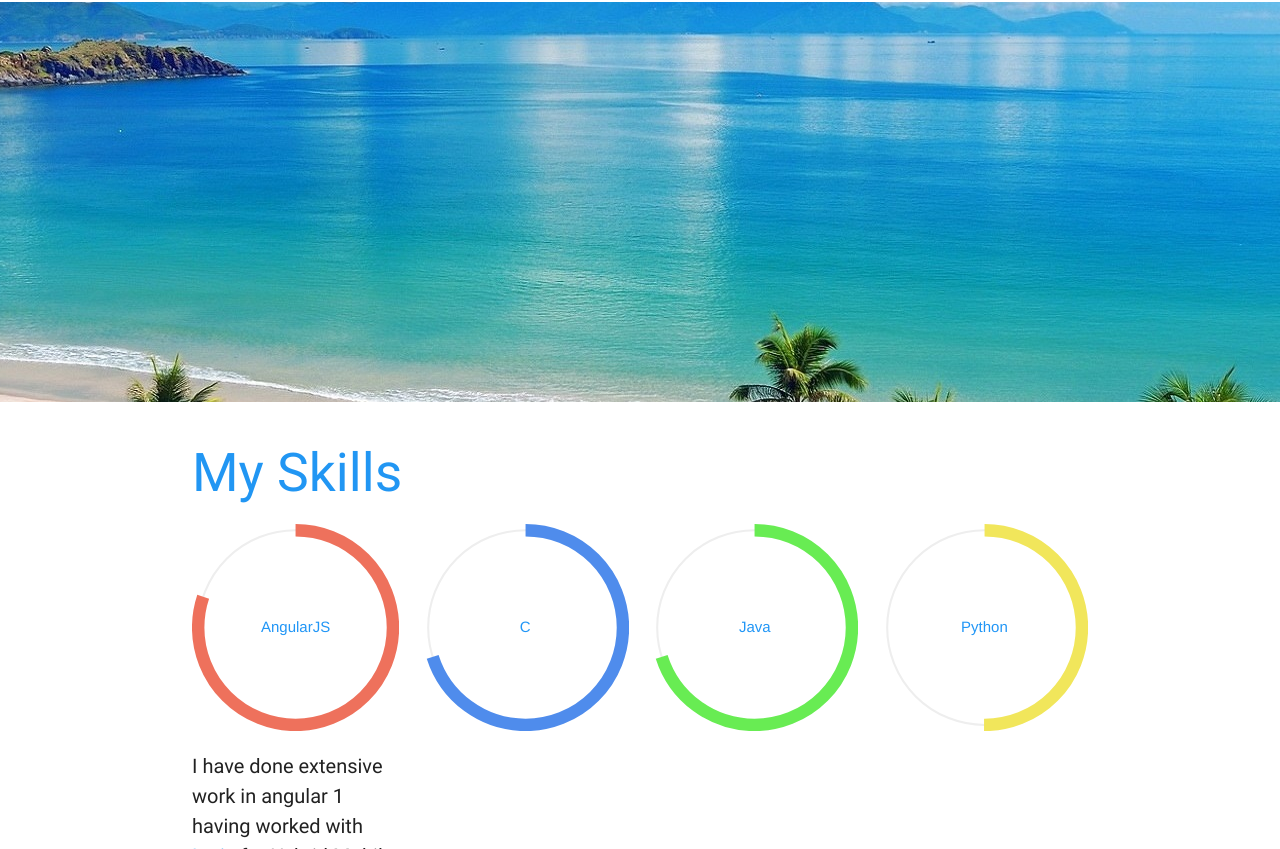
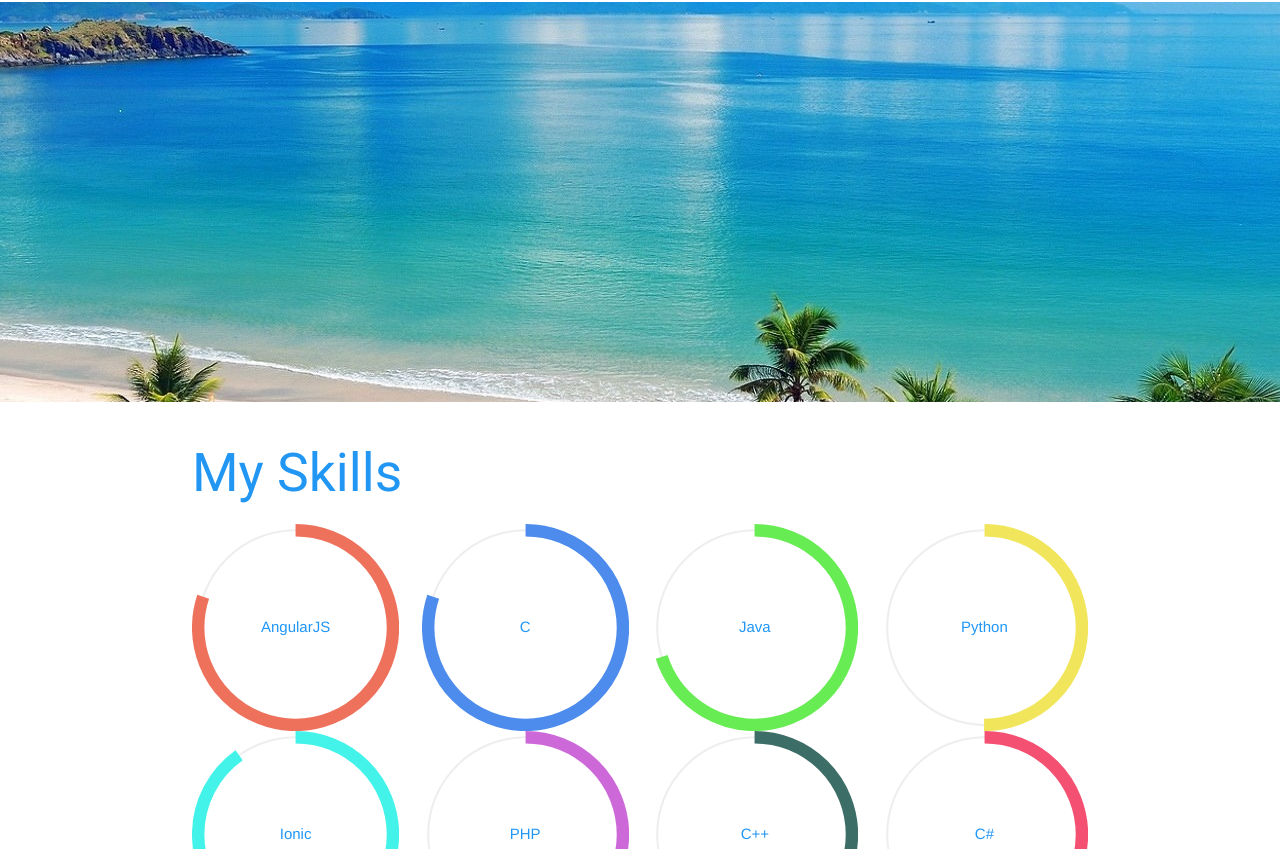
Before and after one commit to maschad/my_website, a plain HTML site: page index.html in a window 1280 px wide. Shown: the part 1951-2800 px from the top of the page. Drawn offline with nearby package versions, Linux system fonts and the light colour scheme; some packages are replaced by stand-ins of ours; a script that the page names is missing.

Commit message:
Added pace js and finished up skills

```diff
--- a/index.html
+++ b/index.html
@@ -11,6 +11,7 @@
     <link href="min/custom-min.css" type="text/css" rel="stylesheet" >
     <link href="css/freelancer.css" rel="stylesheet">
     <link type="text/css" rel="stylesheet" href="css/animate.css">
+    <link rel="stylesheet" type="text/css" href="css/pace.css">
 
 </head>
 <body id="top" class="scrollspy">
@@ -107,8 +108,6 @@
         <div class="row">
             <div class="col s12 m3">
                 <div id="js" class="circle-loading"></div>
-                <p>I have done extensive work in angular 1 having worked with <a href="https://ionicframework.com/">Ionic</a> for Hybrid Mobile applications. As well as with bootstrap for regular web page applications.</p>
-                <p> I am currently working on a <a href="https://github.com/maschad/UWICloudCastWebsite"> Literacy Tutor Web platform </a>using Angular2, AngularFire2 and Firebase, along with a ASRS Library called <a href="https://github.com/kaldi-asr/kaldi">Kaldi.</a></p>
             </div>
             <div class="col s12 m3">
                 <div id="c" class="circle-loading"></div>
@@ -118,6 +117,18 @@
             </div>
             <div class="col s12 m3">
                 <div id="py" class="circle-loading"></div>
+            </div>
+            <div class="col s12 m3">
+                <div id="ionic" class="circle-loading"></div>
+            </div>
+            <div class="col s12 m3">
+                <div id="php" class="circle-loading"></div>
+            </div>
+            <div class="col s12 m3">
+                <div id="cpp" class="circle-loading"></div>
+            </div>
+            <div class="col s12 m3">
+                <div id="cs" class="circle-loading"></div>
             </div>
         </div>
     </div>
@@ -288,6 +299,7 @@
 
     <!--  Scripts-->
     <script src="min/plugin-min.js"></script>
+    <script src="js/pace.min.js"></script>
     <script src="js/progressbar.min.js"></script>
     <script src="min/custom-min.js"></script>
     <script
@@ -375,6 +387,78 @@
     pbar.text.style.fontFamily = '"Raleway", Helvetica, sans-serif';
     pbar.text.style.color = '#2196F6';
 
+    var ionicbar = new ProgressBar.Circle(ionic, {
+      color: '#41f4eb',
+      trailColor: '#eee',
+      trailWidth: 1,
+      duration: 1400,
+      easing: 'bounce',
+      strokeWidth: 6,
+      from: {color: '#FFEA82', a:0},
+      to: {color: '#41f4eb', a:1},
+      // Set default step function for all animate calls
+      step: function(state, circle) {
+        circle.path.setAttribute('stroke', state.color);
+        circle.setText('Ionic');
+      }
+     });
+    ionicbar.text.style.fontFamily = '"Raleway", Helvetica, sans-serif';
+    ionicbar.text.style.color = '#2196F6';
+
+    var csbar = new ProgressBar.Circle(cs, {
+      color: '#f44271',
+      trailColor: '#eee',
+      trailWidth: 1,
+      duration: 1400,
+      easing: 'bounce',
+      strokeWidth: 6,
+      from: {color: '#FFEA82', a:0},
+      to: {color: '#f44271', a:1},
+      // Set default step function for all animate calls
+      step: function(state, circle) {
+        circle.path.setAttribute('stroke', state.color);
+        circle.setText('C#');
+      }
+     });
+    csbar.text.style.fontFamily = '"Raleway", Helvetica, sans-serif';
+    csbar.text.style.color = '#2196F6';
+
+    var phpbar = new ProgressBar.Circle(php, {
+      color: '#be41f4',
+      trailColor: '#eee',
+      trailWidth: 1,
+      duration: 1400,
+      easing: 'bounce',
+      strokeWidth: 6,
+      from: {color: '#FFEA82', a:0},
+      to: {color: '#be41f4', a:1},
+      // Set default step function for all animate calls
+      step: function(state, circle) {
+        circle.path.setAttribute('stroke', state.color);
+        circle.setText('PHP');
+      }
+     });
+    phpbar.text.style.fontFamily = '"Raleway", Helvetica, sans-serif';
+    phpbar.text.style.color = '#2196F6';
+
+    var cppbar = new ProgressBar.Circle(cpp, {
+      color: '#024760',
+      trailColor: '#eee',
+      trailWidth: 1,
+      duration: 1400,
+      easing: 'bounce',
+      strokeWidth: 6,
+      from: {color: '#FFEA82', a:0},
+      to: {color: '#024760', a:1},
+      // Set default step function for all animate calls
+      step: function(state, circle) {
+        circle.path.setAttribute('stroke', state.color);
+        circle.setText('C++');
+      }
+     });
+    cppbar.text.style.fontFamily = '"Raleway", Helvetica, sans-serif';
+    cppbar.text.style.color = '#2196F6';
+
     $(window).on("scroll resize", function(){
         if(inViewport($('#bio')) > 200){
             $('#bio').addClass('animated rubberBand');
@@ -382,9 +466,13 @@
 
         if(inViewport($('#js')) > 100){
             jsbar.animate(0.8);  // Number from 0.0 to 1.0
-            cbar.animate(0.7);  // Number from 0.0 to 1.0
+            cbar.animate(0.8);  // Number from 0.0 to 1.0
             jbar.animate(0.7);  // Number from 0.0 to 1.0
             pbar.animate(0.5);  // Number from 0.0 to 1.0
+            csbar.animate(0.4);
+            phpbar.animate(0.5);
+            ionicbar.animate(0.9);
+            cppbar.animate(0.5);
         };
 
     });
```
